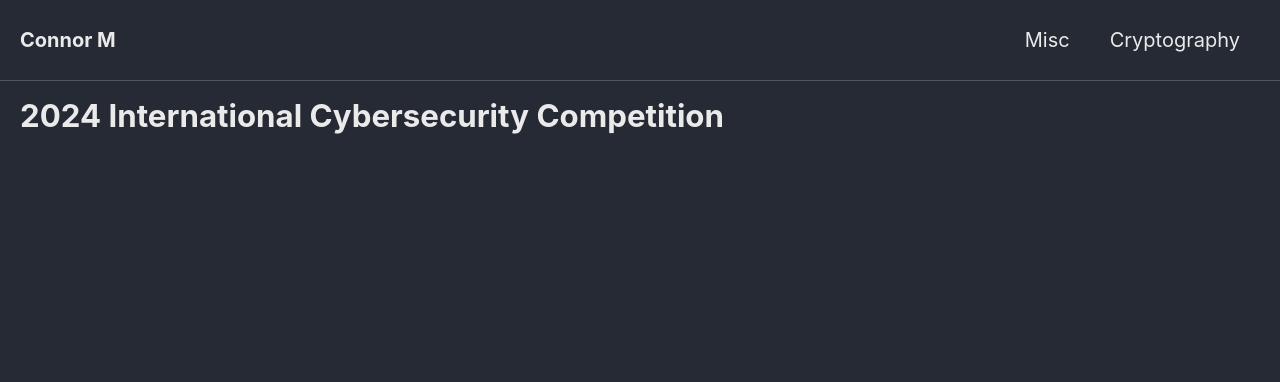
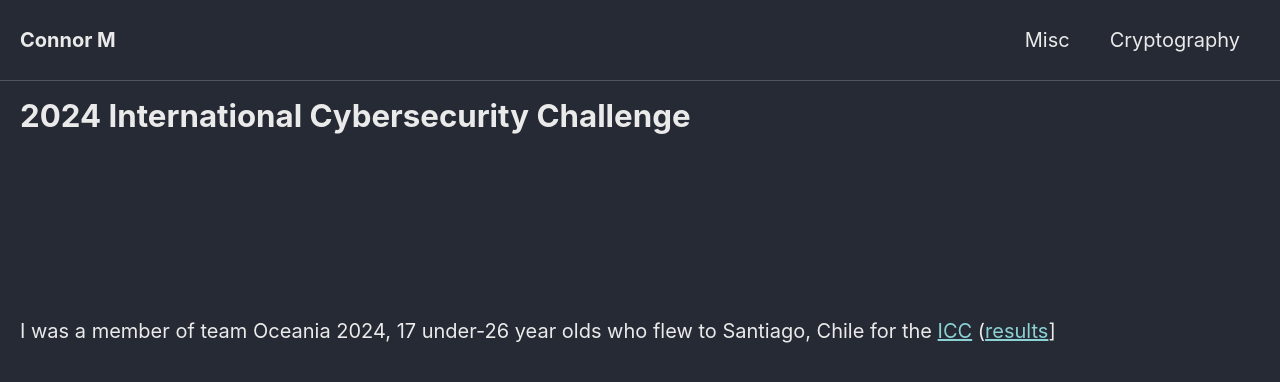
Before and after one commit to Connor-McCartney/Connor-McCartney.github.io, a Jekyll site: the page built from _pages/misc/2024ICC.md, in a window 1280 px wide. Shown: the top 382 px of the page. Built offline with Jekyll 4.4.1, drawn with Linux system fonts in a browser that asks for light colours; cached includes are drawn as plain includes.

Commit message:
Update 2024ICC.md

```diff
--- a/_pages/misc/2024ICC.md
+++ b/_pages/misc/2024ICC.md
@@ -1,4 +1,14 @@
 ---
 permalink: /misc/2024ICC
-title: 2024 International Cybersecurity Competition
+title: 2024 International Cybersecurity Challenge
 ---
+
+
+
+<br>
+
+<br>
+
+<br>
+
+I was a member of team Oceania 2024, 17 under-26 year olds who flew to Santiago, Chile for the [ICC](https://icc.ecsc.eu/) ([results](https://en.wikipedia.org/wiki/International_Cybersecurity_Challenge)]
```
